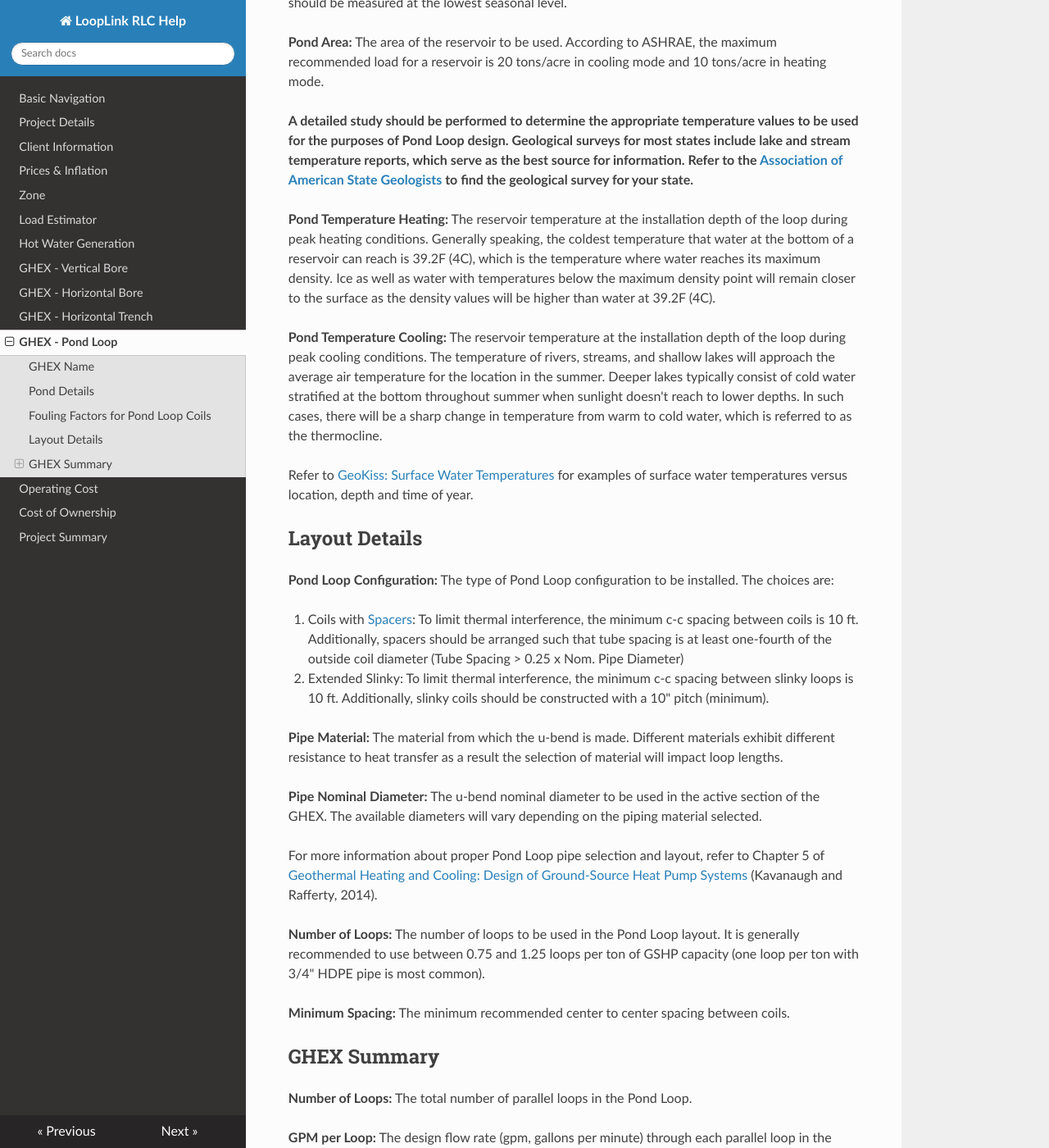
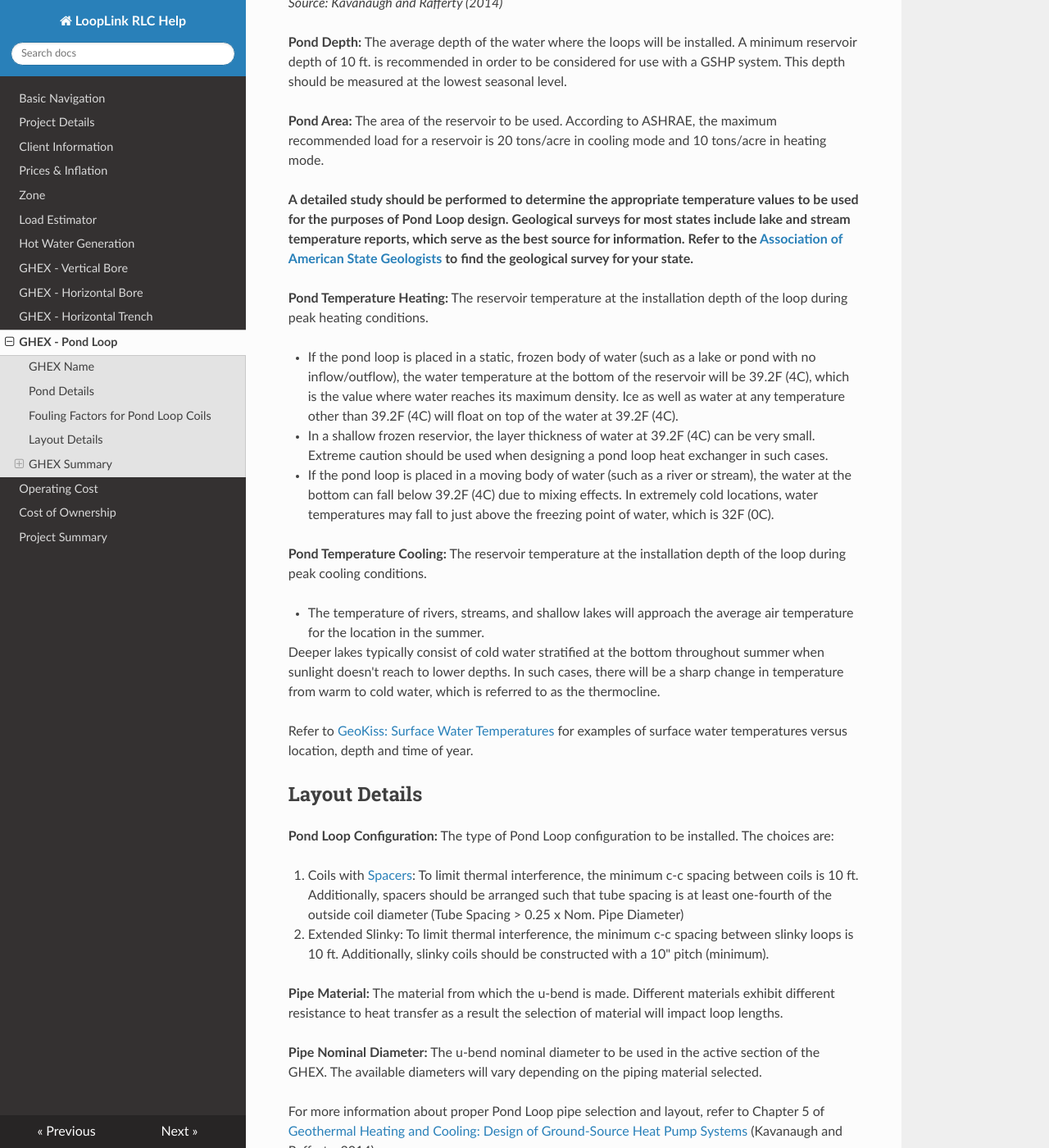
Before and after one commit to geoconnections-rjc/RLC_DOCS, an MkDocs documentation site: the page built from docs/pond_loop.md, in a window 1280 px wide and 1400 px high, scrolled down 1289 px. Shown: the whole window at 82% size. Built offline with MkDocs 1.6.1, drawn with Linux system fonts in a browser that asks for light colours; nearby versions of some CDN libraries; old or Windows-style settings are respelled for this version of MkDocs; some of the changed text lies outside the part shown.

Commit message:
Pond Loop Updates
Allow values below 39.2F for moving bodies of water (rivers or streams)

```diff
--- a/docs/pond_loop.md
+++ b/docs/pond_loop.md
@@ -10,6 +10,8 @@ This Pond Loop design module assumes that the body of water being used is large
 **Name:** The name given to the Pond Loop design, saved in the GHEX section within the sidebar navigation panel. Use the name to differentiate between multiple designs for comparison.
 
 ##Pond Details
+**Describe the body of water in which you will install your loopfield.**
+**Is a Flowing Body of Water:** Select this box if the pond loop will be placed in a moving body of water (such as a river or stream). The default setting for this field is false, meaning the pond loop will be placed in a static body of water (such as a lake or pond with no inflow/outflow).  This box modifieds the lower limit allowed for the Pond Temperature Heating input field.
 **Pond Condition:** The condition of the water in the reservoir at the loop installation depth. The selection is used to determine the increased heat transfer resistance due to fouling on the outside surface of the pipe.
 
 ##Fouling Factors for Pond Loop Coils
@@ -60,9 +62,14 @@ This Pond Loop design module assumes that the body of water being used is large
 
 **A detailed study should be performed to determine the appropriate temperature values to be used for the purposes of Pond Loop design. Geological surveys for most states include lake and stream temperature reports, which serve as the best source for information.  Refer to the [Association of American State Geologists](http://www.stategeologists.org/surveys.php) to find the geological survey for your state.**
 
-**Pond Temperature Heating:** The reservoir temperature at the installation depth of the loop during peak heating conditions. Generally speaking, the coldest temperature that water at the bottom of a reservoir can reach is 39.2F (4C), which is the temperature where water reaches its maximum density.  Ice as well as water with temperatures below the maximum density point will remain closer to the surface as the density values will be higher than water at 39.2F (4C).
+**Pond Temperature Heating:** The reservoir temperature at the installation depth of the loop during peak heating conditions.
+<ul><li>If the pond loop is placed in a static, frozen body of water (such as a lake or pond with no inflow/outflow), the water temperature at the bottom of the reservoir will be 39.2F (4C), which is the value where water reaches its maximum density. Ice as well as water at any temperature other than 39.2F (4C) will float on top of the water at 39.2F (4C).</li>
+<li>In a shallow frozen reservior, the layer thickness of water at 39.2F (4C) can be very small. Extreme caution should be used when designing a pond loop heat exchanger in such cases.</li>
+<li>If the pond loop is placed in a moving body of water (such as a river or stream), the water at the bottom can fall below 39.2F (4C) due to mixing effects. In extremely cold locations, water temperatures may fall to just above the freezing point of water, which is 32F (0C).</li></ul>
 
-**Pond Temperature Cooling:** The reservoir temperature at the installation depth of the loop during peak cooling conditions. The temperature of rivers, streams, and shallow lakes will approach the average air temperature for the location in the summer.  Deeper lakes typically consist of cold water stratified at the bottom throughout summer when sunlight doesn't reach to lower depths.  In such cases, there will be a sharp change in temperature from warm to cold water, which is referred to as the thermocline.
+**Pond Temperature Cooling:** The reservoir temperature at the installation depth of the loop during peak cooling conditions.
+<ul><li>The temperature of rivers, streams, and shallow lakes will approach the average air temperature for the location in the summer.</li>
+</li>Deeper lakes typically consist of cold water stratified at the bottom throughout summer when sunlight doesn't reach to lower depths.  In such cases, there will be a sharp change in temperature from warm to cold water, which is referred to as the thermocline.</li></ul>
 
 Refer to [GeoKiss: Surface Water Temperatures](http://www.geokiss.com/surwatertemps.htm) for examples of surface water temperatures versus location, depth and time of year.
 
```
Also changed, not shown: 1 other file.
